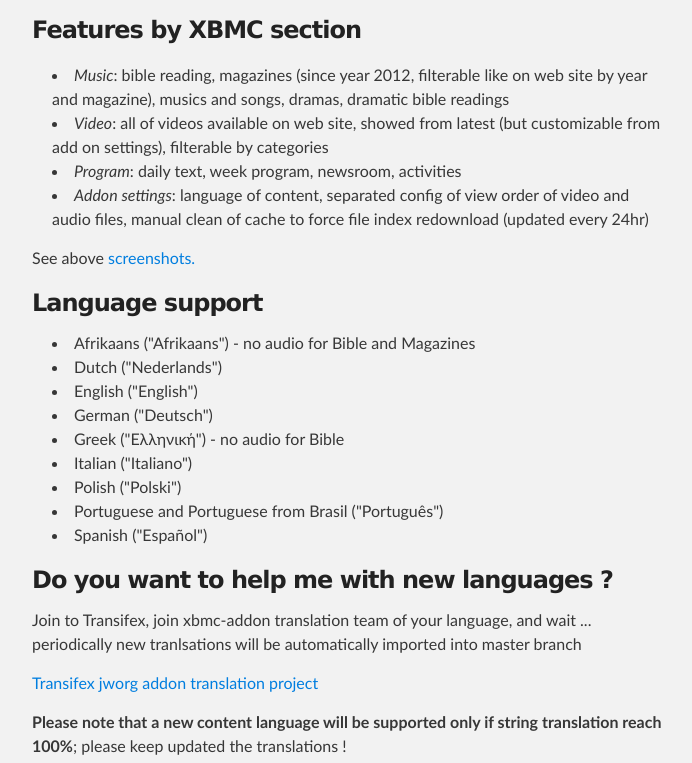
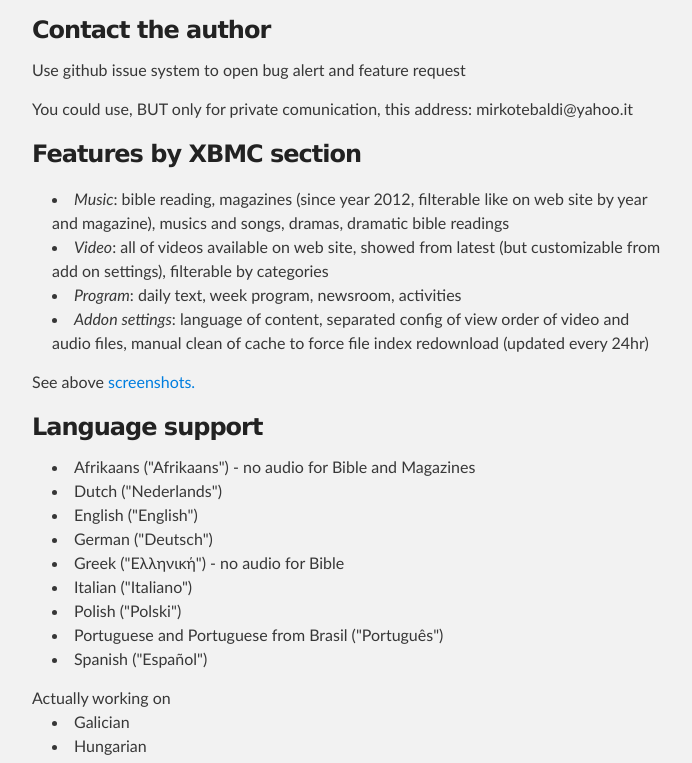
Before and after one commit to fhundewadt/kodi.html.browser.tv.jw.org, a plain HTML site: page index.html in a window 1280 px wide. Shown: the part 477-1240 px from the top of the page, without its empty margins (288-980 px from the left). Drawn offline with Linux system fonts and the light colour scheme.

Commit message:
Update index.html

```diff
--- a/index.html
+++ b/index.html
@@ -61,6 +61,13 @@
 Only exception is background image: it cannot be dinamically loaded, so it's cached.</p>
 
 <h3>
+  <a name="contact-me" class="anchor"><span class="octicon octicon-link"></span></a>Contact the author
+</h3>
+
+<p>Use github issue system to open bug alert and feature request</p>
+<p>You could use, BUT only for private comunication, this address: mirkotebaldi@yahoo.it</p>
+
+<h3>
   <a name="featues" class="anchor" href="#featues"><span class="octicon octicon-link"></span></a>
   Features by XBMC section
 </h3>
@@ -89,6 +96,11 @@
 <li>Spanish ("Español")</li>
 </ul>
 
+Actually working on
+<ul>
+  <li>Galician</li>
+  <li>Hungarian</li>
+</ul>
 
 <h3>
 <a name="do-you-want-to-help-me-with-new-languages-" class="anchor" href="#do-you-want-to-help-me-with-new-languages-">
```
